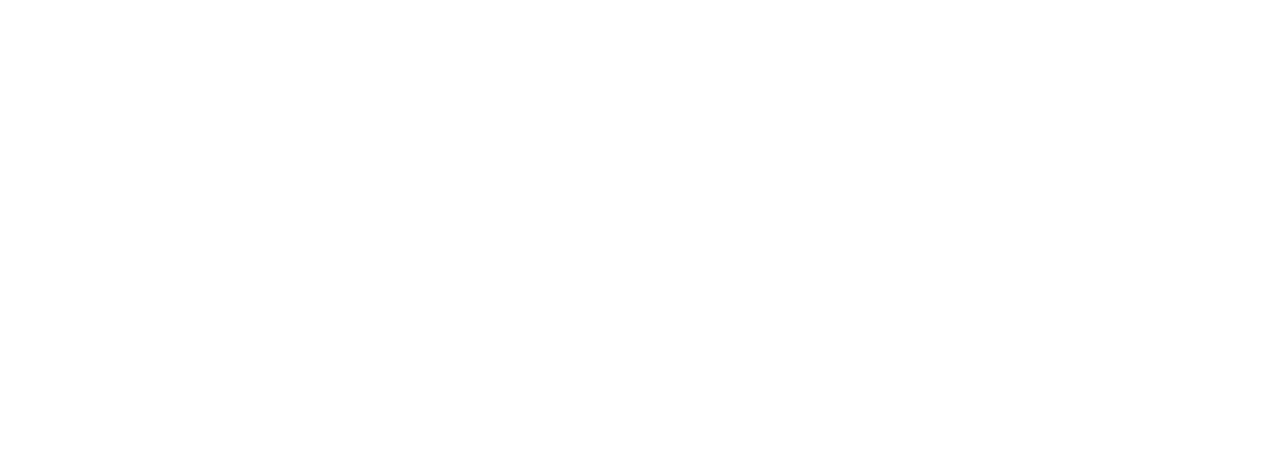
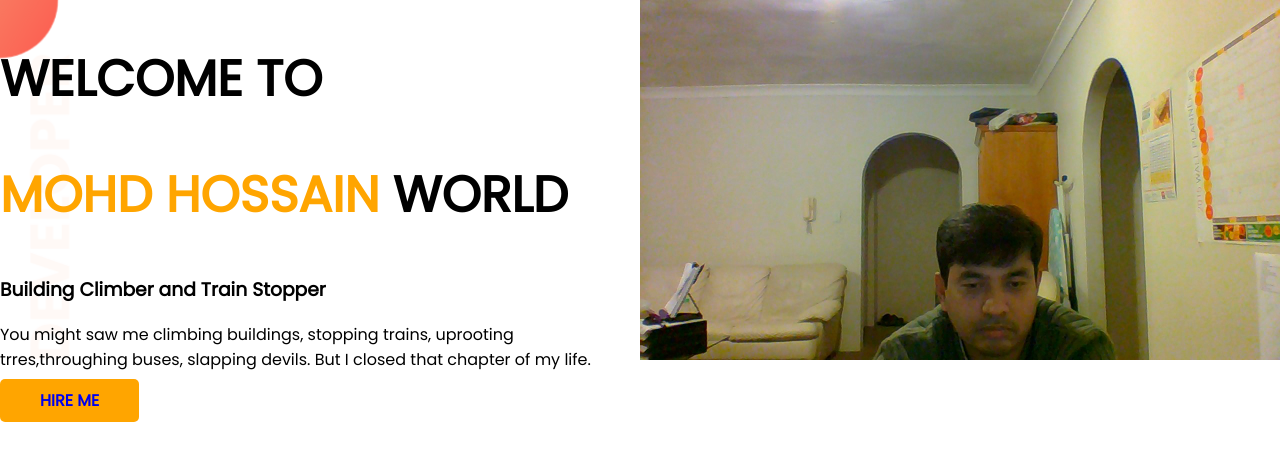
Before and after one commit to mohdhossain/developer-portfolio, a plain HTML site: page index.html in a window 1280 px wide. Drawn offline with Linux system fonts and the light colour scheme.

Commit message:
top banner added

```diff
--- a/index.html
+++ b/index.html
@@ -1,13 +1,34 @@
 <!DOCTYPE html>
 <html lang="en">
+
 <head>
     <meta charset="UTF-8">
     <meta http-equiv="X-UA-Compatible" content="IE=edge">
     <meta name="viewport" content="width=device-width, initial-scale=1.0">
     <title>Iqbal Portfoli</title>
+    <link rel="preconnect" href="https://fonts.googleapis.com">
+    <link rel="preconnect" href="https://fonts.gstatic.com" crossorigin>
+    <link href="https://fonts.googleapis.com/css2?family=Poppins&display=swap" rel="stylesheet">
+
     <link rel="stylesheet" href="style.css">
 </head>
+
 <body>
+    <section class="top-banner">
+        <div class="half-width">
+            <h1>WELCOME TO</h1>
+            <h1><span class="orange-color">MOHD HOSSAIN </span>WORLD</h1>
+            <h3>Building Climber and Train Stopper</h3>
+            <p>You might saw me climbing buildings, stopping trains, uprooting trres,throughing buses, slapping devils.
+                But I closed that chapter of my life.</p>
+            <a class="link-button" target="_blank" href="https://www.linkedin.com/in/iqbal-hossain-cpa-b7b11b168/">HIRE
+                ME</a>
+        </div>
 
+        <div class="half-width">
+            <img src="images/IQBAL.JPG" alt="">
+        </div>
+    </section>
 </body>
+
 </html>
--- a/style.css
+++ b/style.css
@@ -0,0 +1,31 @@
+body{
+    font-family: 'Poppins', sans-serif;
+    margin: 0;
+}
+h1{
+    font-size: 50px;
+}
+.orange-color{
+    color: orange;
+}
+section{
+    display: flex;
+}
+.half-width{
+    width: 50%;
+    padding: left 2%;
+}
+.half-width img{
+    width:100%;
+}
+.link-button{
+    text-decoration: none;
+    background-color:orange;
+    padding:10px 40px;
+    font-weight: 700;
+    border-radius: 5px;
+}
+.top-banner{
+    background-image:url(images/top-banner.png);
+    background-repeat: no-repeat;
+}
```
Also changed, not shown: images/IQBAL.JPG (added), images/dream-bg.png (added), images/exp-bg.png (added), images/jhankar.png (added), images/jhankar2.png (added), images/my-bg.png (added), images/my-bg2.png (added), images/top-banner.png (added), showOff/IQBAL.JPG (added), showOff/iqbal.png (added), 7 other files.
